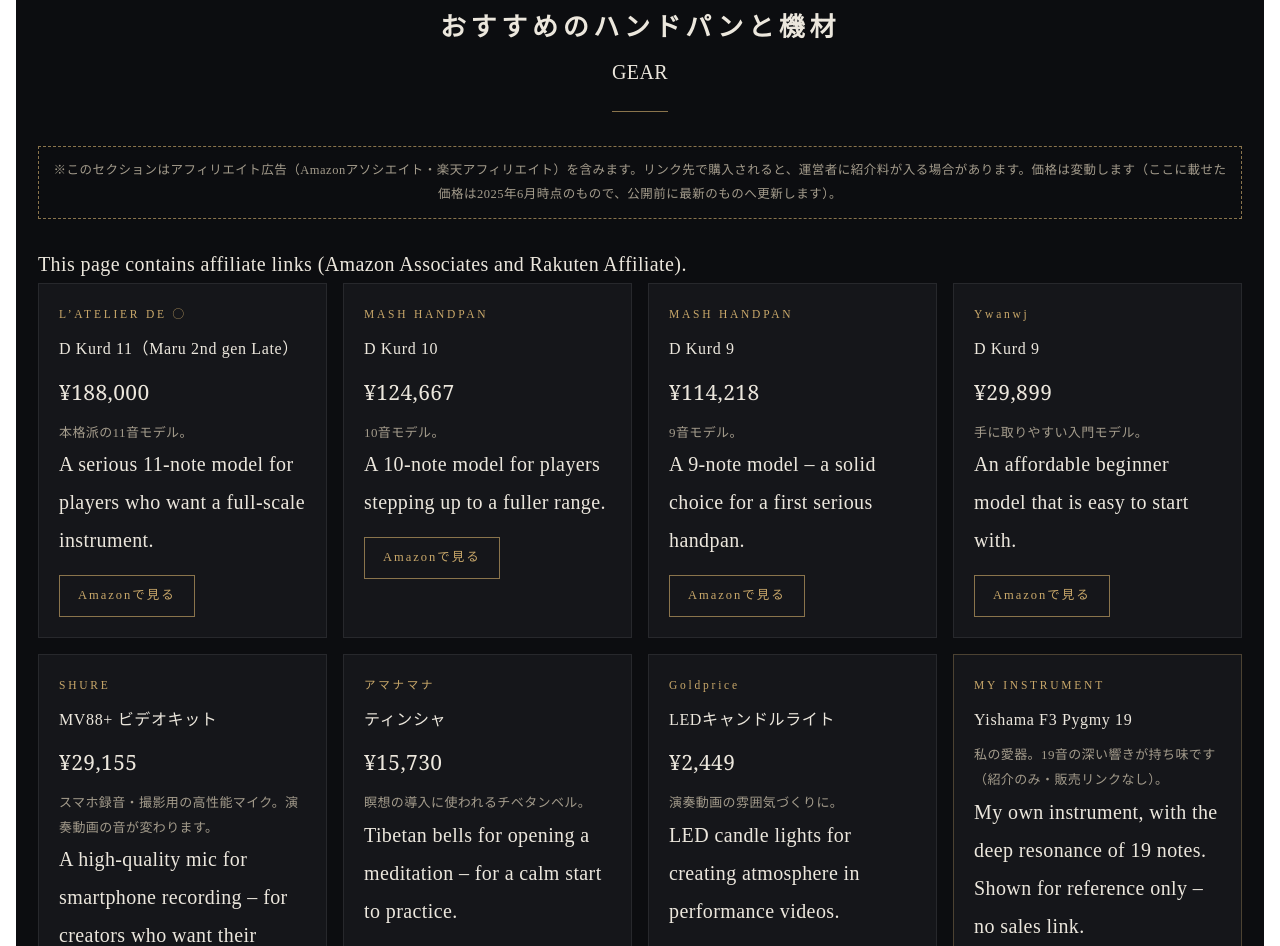
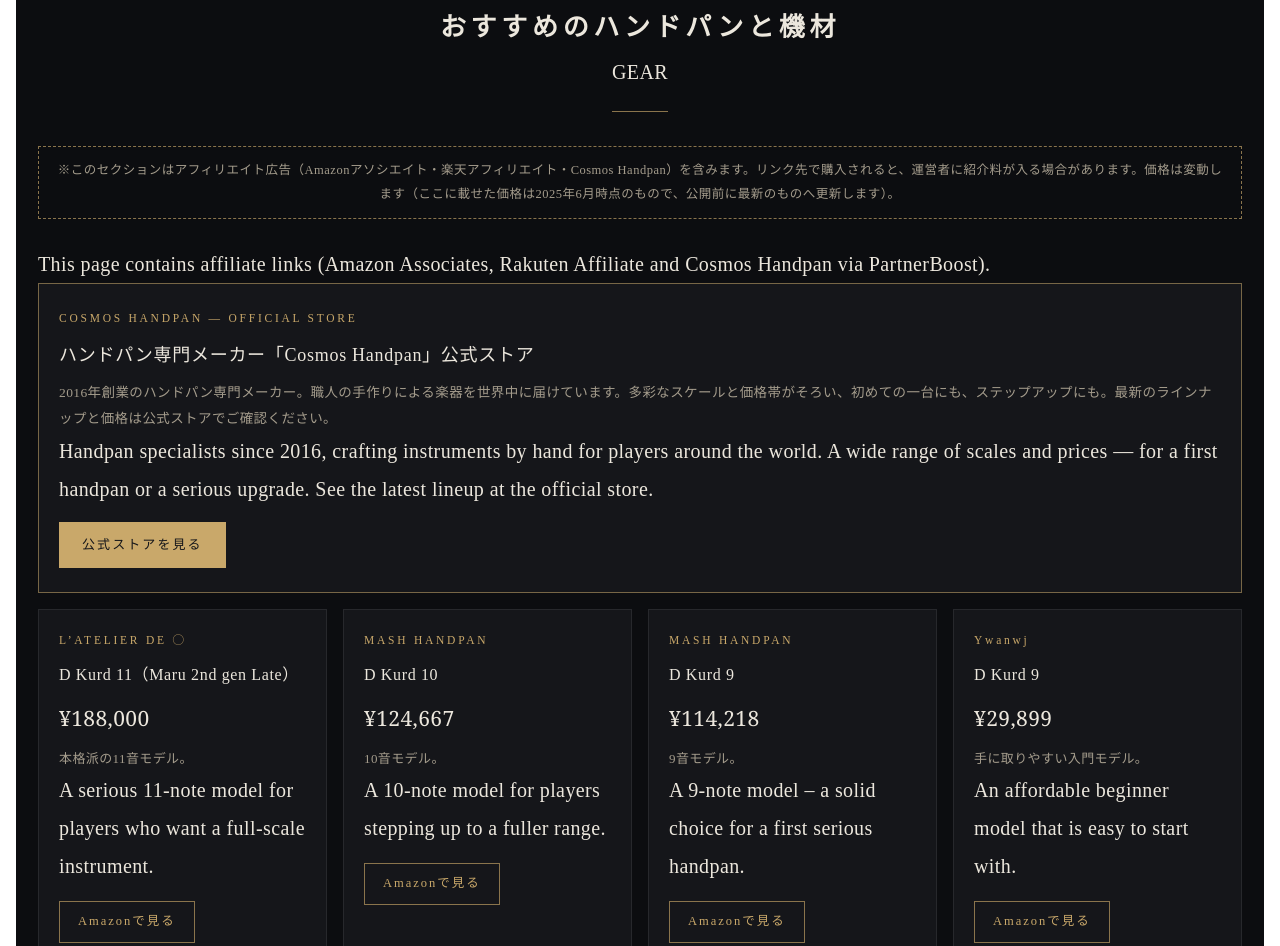
Before and after one commit to Githubkokutarou6/handpan, a plain HTML site: page index.html in a window 1280 px wide. Shown: the part 4651-5597 px from the top of the page. Drawn offline with Linux system fonts and the light colour scheme.

Commit message:
Add featured Cosmos Handpan affiliate card to GEAR

```diff
--- a/index.html
+++ b/index.html
@@ -252,9 +252,16 @@ img{height:auto;max-width:100%;vertical-align:middle}
 <div>GEAR</div>
 <div style="width: 56px;height: 1px;background: #8a744c;margin: 20px auto 0"></div>
 </div>
-<div style="border: 1px dashed #8a744c;color: #a49c8c;font-size: 12.5px;letter-spacing: .04em;text-align: center;padding: 12px 14px;margin-bottom: 26px">※このセクションはアフィリエイト広告（Amazonアソシエイト・楽天アフィリエイト）を含みます。リンク先で購入されると、運営者に紹介料が入る場合があります。価格は変動します（ここに載せた価格は2025年6月時点のもので、公開前に最新のものへ更新します）。</div>
-<div>This page contains affiliate links (Amazon Associates and Rakuten Affiliate).</div>
+<div style="border: 1px dashed #8a744c;color: #a49c8c;font-size: 12.5px;letter-spacing: .04em;text-align: center;padding: 12px 14px;margin-bottom: 26px">※このセクションはアフィリエイト広告（Amazonアソシエイト・楽天アフィリエイト・Cosmos Handpan）を含みます。リンク先で購入されると、運営者に紹介料が入る場合があります。価格は変動します（ここに載せた価格は2025年6月時点のもので、公開前に最新のものへ更新します）。</div>
+<div>This page contains affiliate links (Amazon Associates, Rakuten Affiliate and Cosmos Handpan via PartnerBoost).</div>
 <div style="display: flex;flex-wrap: wrap;gap: 16px">
+<div style="flex: 1 1 100%;background: #15161a;border: 1px solid rgba(201,168,106,.55);padding: 24px 20px">
+<div style="font-size: 11.5px;letter-spacing: .24em;color: #c9a86a">COSMOS HANDPAN — OFFICIAL STORE</div>
+<div style="font-size: 18px;margin-top: 8px;letter-spacing: .04em">ハンドパン専門メーカー「Cosmos Handpan」公式ストア</div>
+<div style="font-size: 13.5px;color: #a49c8c;margin-top: 8px;line-height: 1.9">2016年創業のハンドパン専門メーカー。職人の手作りによる楽器を世界中に届けています。多彩なスケールと価格帯がそろい、初めての一台にも、ステップアップにも。最新のラインナップと価格は公式ストアでご確認ください。</div>
+<div>Handpan specialists since 2016, crafting instruments by hand for players around the world. A wide range of scales and prices — for a first handpan or a serious upgrade. See the latest lineup at the official store.</div>
+<div style="margin-top: 14px"><a style="display: inline-block;color: #15161a;background: #c9a86a;border: 1px solid #c9a86a;padding: 10px 22px;font-size: 13px;letter-spacing: .16em;text-decoration: none" href="https://app.partnerboost.com/track/c3b7VJ3F4nCem_bL6ctCtfukrrUHBzr5aBD3dhN8gV8ioPgu2affB1XqAsBxG_bAXu6zP8_aAb05tQxJu4jORrARmjbCxFu" target="_blank" rel="noopener sponsored">公式ストアを見る</a></div>
+</div>
 <div style="flex: 1 1 240px;background: #15161a;border: 1px solid rgba(255,255,255,.08);padding: 20px">
 <div style="font-size: 11.5px;letter-spacing: .24em;color: #c9a86a">L&#8217;ATELIER DE ◯</div>
 <div style="font-size: 16px;margin-top: 8px;letter-spacing: .04em">D Kurd 11（Maru 2nd gen Late）</div>
```
